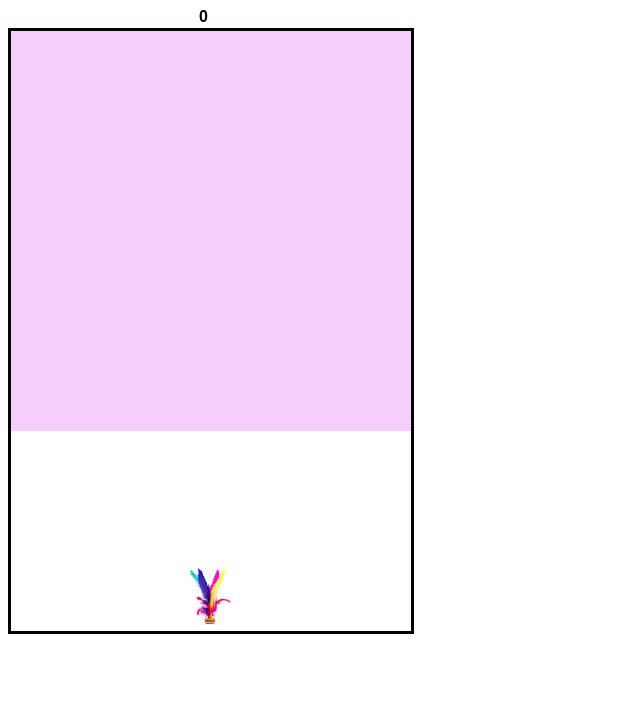
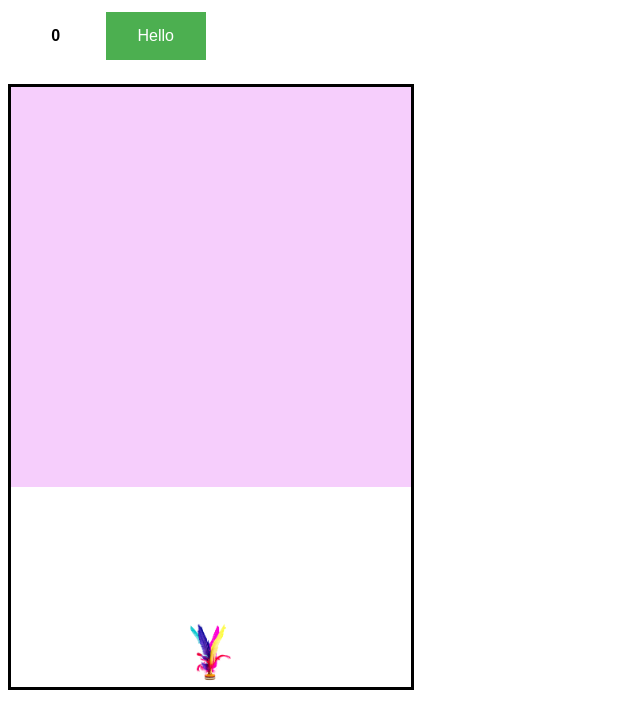
Before and after one commit to issfsg/chapteh-breakout, a plain HTML site: page index.html in a window 1280 px wide. Shown: the whole page, without its empty margins (0-640 px from the left). Drawn offline with Linux system fonts and the light colour scheme; a web font is replaced by a local one.

Commit message:
real modal

```diff
--- a/index.html
+++ b/index.html
@@ -41,7 +41,7 @@
             margin: 15% auto; /* 15% from the top and centered */
             padding: 20px;
             border: 1px solid #888;
-            width: 80%; /* Could be more or less, depending on screen size */
+            width: 40%; /* Could be more or less, depending on screen size */
         }
 
         /* The Close Button */
@@ -62,13 +62,30 @@
         #scoreboard {
             font-weight: bolder;
         }
+
+        .button {
+            background-color: #4CAF50; /* Green */
+            border: none;
+            color: white;
+            padding: 15px 32px;
+            text-align: center;
+            text-decoration: none;
+            display: inline-block;
+            font-size: 16px;
+            margin: 4px 2px;
+            cursor: pointer;
+          }
     </style>
 </head>
 
 <body>
-    <div style="width: 200px;">
-        <div style="float:right" id="scoreboard">
+    <div style="width: 200px; display:flex;">
+        <p style="flex-grow: 8; margin: auto; text-align: center;" id="scoreboard">
             0
+        </p>
+
+        <div id="spacebar">
+            <button class="button">Hello</button>
         </div>
     </div>
     <div id="container">
@@ -82,7 +99,7 @@
         <div class="modal-content">
           <span class="close">&times;</span>
           <h1>GAME OVER!</h1>
-          <!-- <p>Oh no! Try again!</p> -->
+          <p>You scored <span id="score">0</span> points! <span id="commentary"></span></p>
         </div>
 
       </div>
@@ -223,6 +240,16 @@
             obj.y += obj.vy;
 
             if(obj.vy < 0 && obj.y <= 0) {
+                document.getElementById("score").innerText = obj.score;
+
+                const commentary = document.getElementById("commentary")
+
+                if(obj.score < (settings.numTargets.numCols*settings.numTargets.numRows) / 2) {
+                    commentary.innerText = "You can do better!"
+                } else if(obj.score < (settings.numTargets.numCols*settings.numTargets.numRows)) {
+                    commentary.innerText = "Come on, almost there"
+                } else commentary.innerText = "You did it! Great job!"
+
                 modal.style.display = "block";
                 modalOpen = true;
             }
@@ -306,6 +333,7 @@
             if (event.code === 'Space' && !modalOpen) {
                 obj.gravity = settings.gravity;
                 obj.vy = 10;
+                obj.dirn = -obj.dirn;
                 obj.omega = 10 * obj.dirn;
                 obj.vx = 2 * obj.dirn;
             }
```
